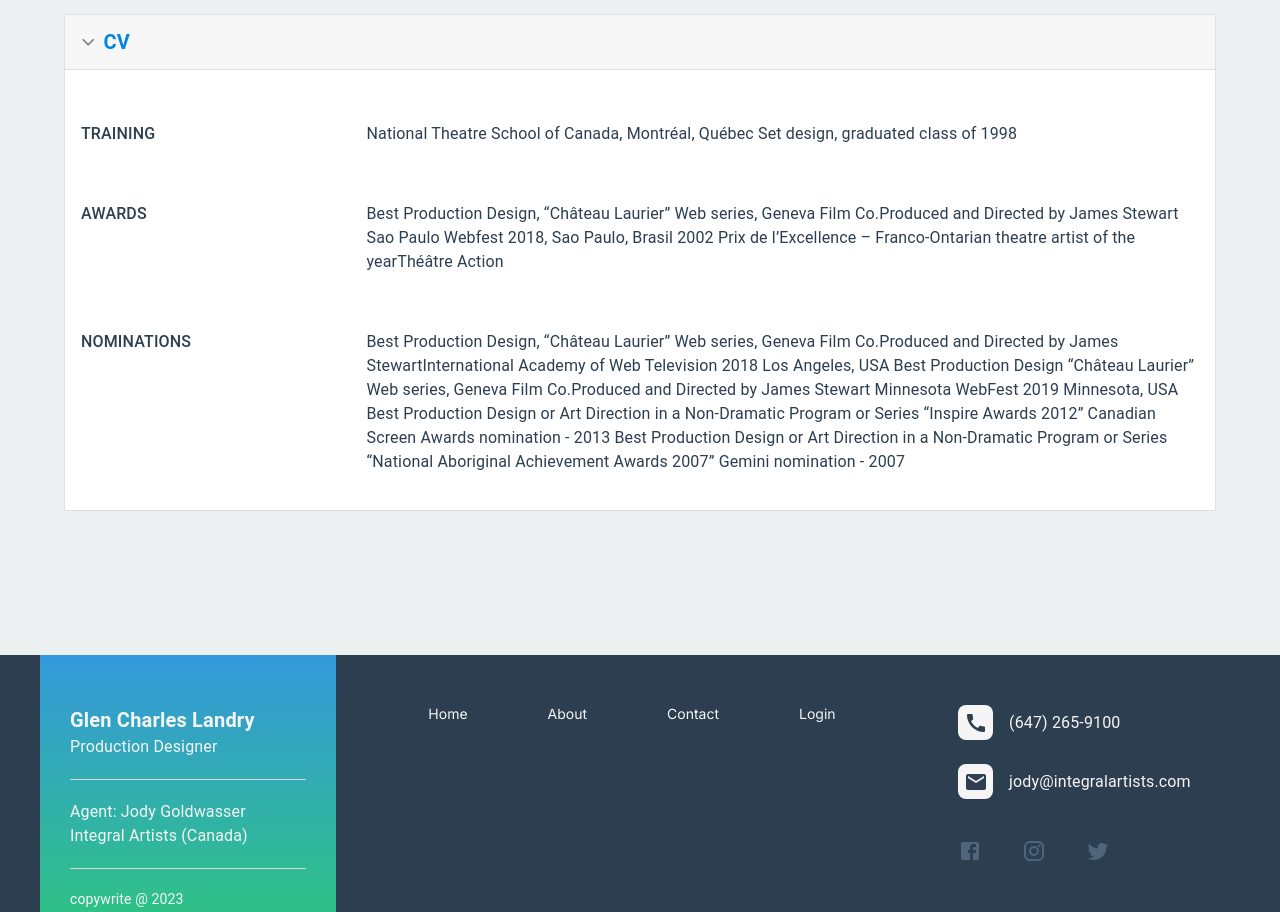
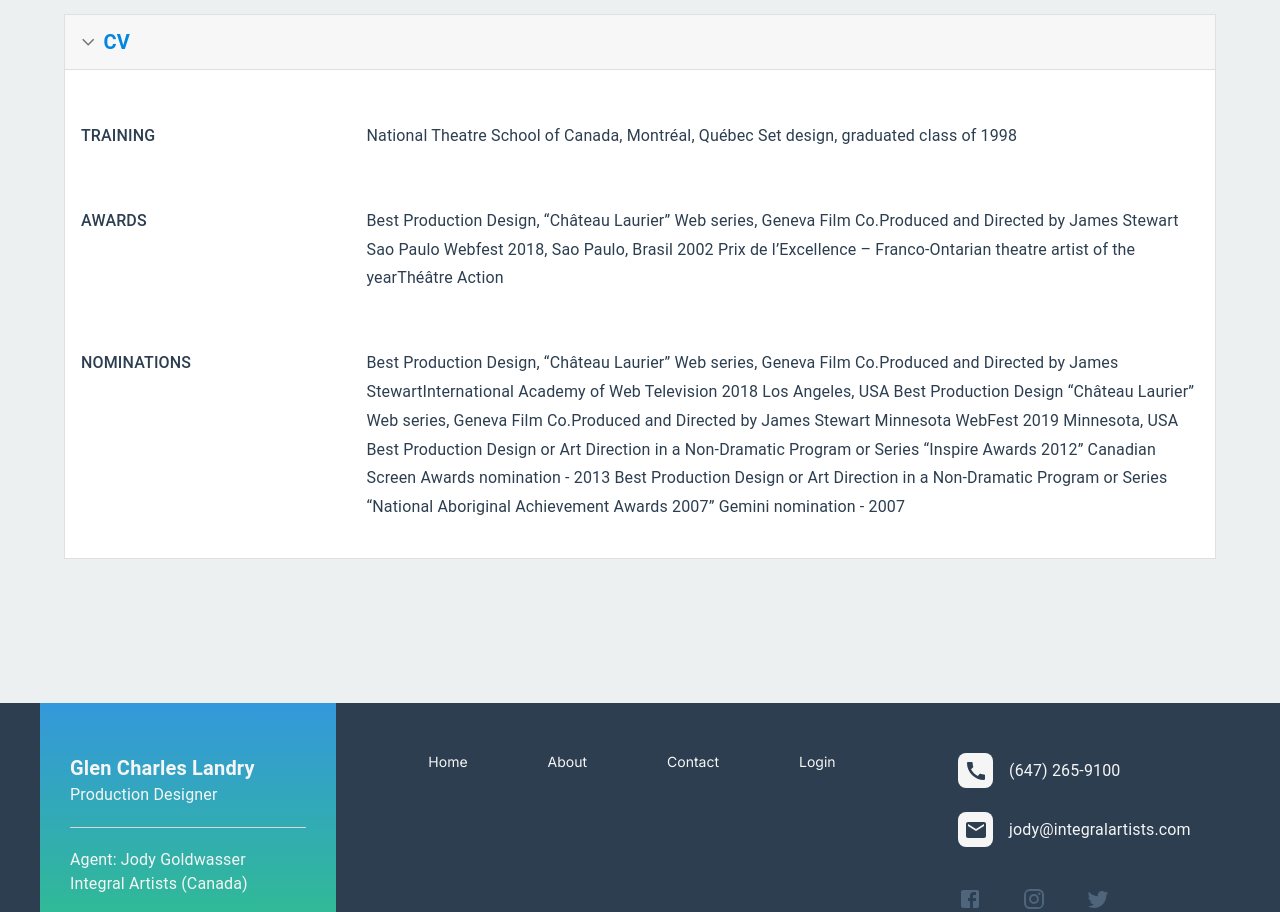
Before and after one commit to kbn4191/movie, a Next.js app: page /about in a window 1280 px wide. Shown: the part 1160-2072 px from the top of the page. Built offline with nearby package versions, Linux system fonts and the light colour scheme.

Commit message:
line hight

```diff
--- a/src/app/component/Accordian/accordain.tsx
+++ b/src/app/component/Accordian/accordain.tsx
@@ -69,7 +69,7 @@ export default function CustomizedAccordions() {
             <Grid container spacing={3} key={cv.id}>
                   <Grid md={3} xs={12}>
                     <Box mt={5}>
-                      <Typography ml={3} color={"#2C3E50"} fontWeight={550}>
+                      <Typography ml={3} color={"#2C3E50"} fontWeight={550}lineHeight={"180%"}>
                        {cv.Portfolio}
                       </Typography>
 
@@ -77,7 +77,7 @@ export default function CustomizedAccordions() {
                     </Grid>
                     <Grid md={9} xs={12}>
                     <Box mt={5} >
-                    <Typography ml={3}>
+                    <Typography ml={3} lineHeight={"180%"}>
                  {cv.Description}
 
                 </Typography>
```
